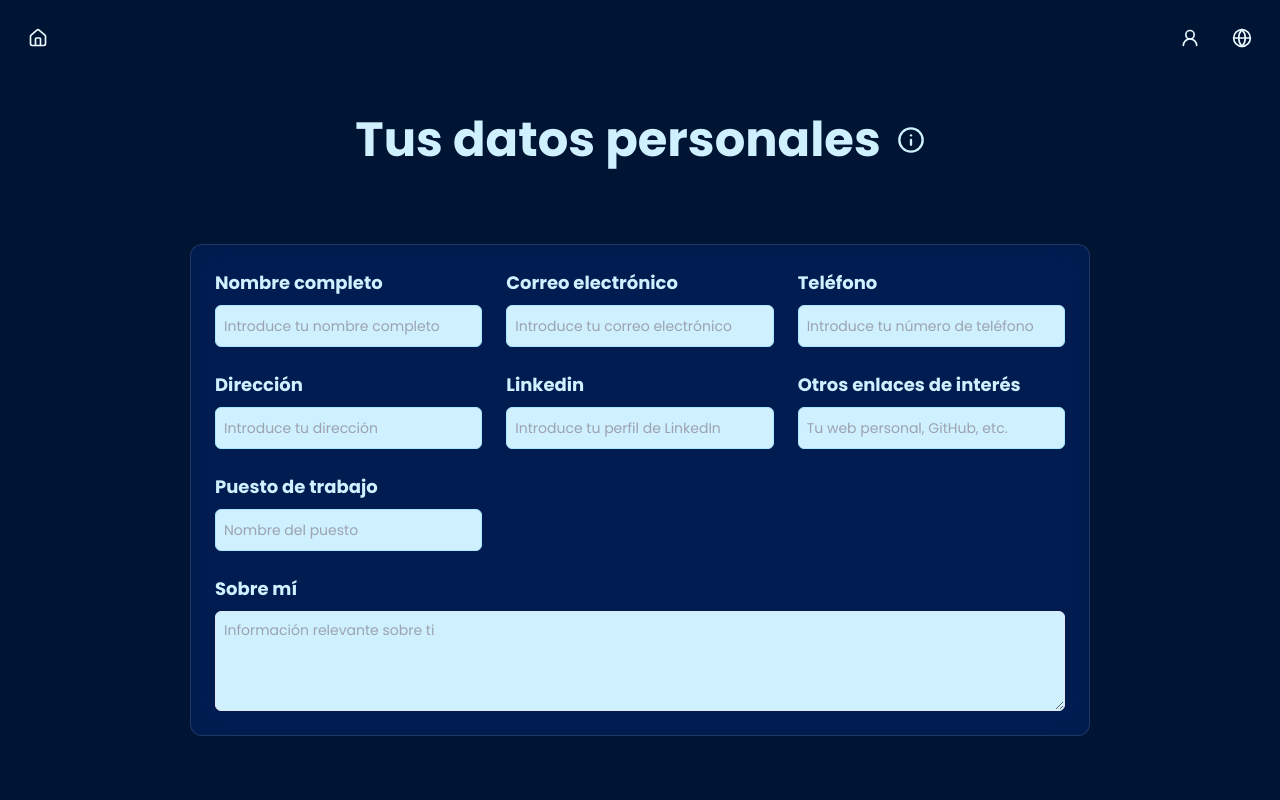
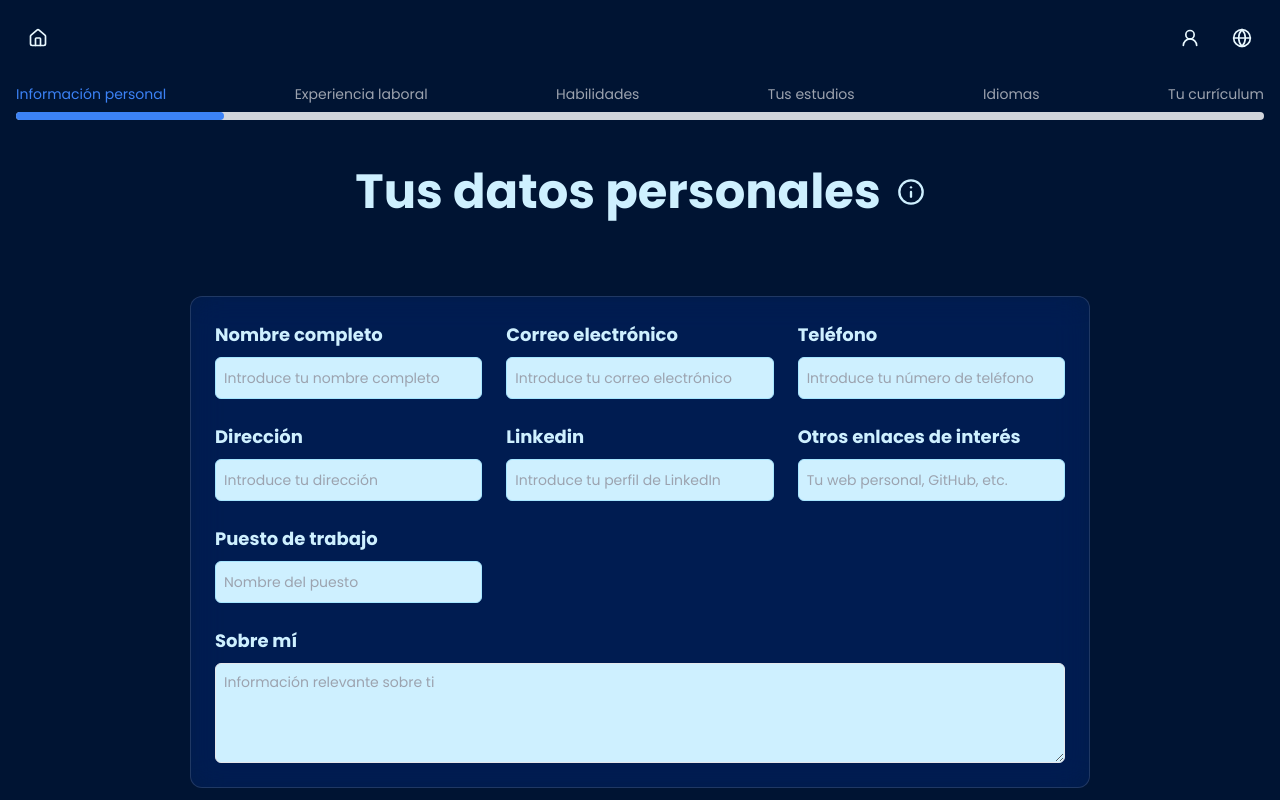
Before and after one commit to dhdezg/cvgenerator, a React (Vite) app: page /resume in a window 1280 px wide. Both pictures are taken after a click on the button "Crea tu currículum ya!". Shown: the top 800 px of the page. Built offline with nearby package versions, Linux system fonts and the light colour scheme; no server answers; what @react-pdf/renderer would draw is missing.

Commit message:
Add step progress bar and not using welcome as part of the steps (#22)
Co-authored-by: WildOsk <el_kopasero@hotmail.com>

```diff
--- a/src/App.jsx
+++ b/src/App.jsx
@@ -9,6 +9,7 @@ import Languages from './components/languages';
 import PersonalInfo from './components/personalInfo';
 import Resume from './components/resume';
 import Skills from './components/skills';
+import StepProgressBar from './components/stepProgressBar.jsx';
 import Studies from './components/studies';
 import Tooltip from './components/ui/tooltip.jsx';
 import Welcome from './components/welcome';
@@ -51,13 +52,13 @@ const App = () => {
   }, []);
 
   const STEPS = {
-    WELCOME: 1,
-    PERSONAL_INFO: 2,
-    WORK_EXPERIENCE: 3,
-    SKILLS: 4,
-    STUDIES: 5,
-    LANGUAGES: 6,
-    RESUME: 7,
+    WELCOME: 0, // Set WELCOME to 0 to exclude it from the progress bar
+    PERSONAL_INFO: 1,
+    WORK_EXPERIENCE: 2,
+    SKILLS: 3,
+    STUDIES: 4,
+    LANGUAGES: 5,
+    RESUME: 6,
   };
 
   const [currentStep, setCurrentStep] = useState(STEPS.WELCOME);
@@ -75,12 +76,16 @@ const App = () => {
 
   const nextStep = () => {
     setCurrentStep(
-      currentStep < Object.keys(STEPS).length ? currentStep + 1 : currentStep
+      currentStep < Object.keys(STEPS).length - 1
+        ? currentStep + 1
+        : currentStep
     );
   };
 
   const prevStep = () => {
-    setCurrentStep(currentStep > STEPS.WELCOME ? currentStep - 1 : currentStep);
+    setCurrentStep(
+      currentStep > STEPS.PERSONAL_INFO ? currentStep - 1 : currentStep
+    );
   };
 
   const handleSave = async (data, section) => {
@@ -191,6 +196,15 @@ const App = () => {
     }
   };
 
+  const stepLabels = [
+    t('personalInfo'),
+    t('workExperienceTitle'),
+    t('skills'),
+    t('studiesTitle'),
+    t('languages'),
+    t('resumeTitle'),
+  ];
+
   return (
     <div className="font-poppins bg-midnight-950 min-h-screen flex flex-col w-full overflow-x-hidden">
       <div id="header" className="flex justify-between items-center p-5">
@@ -230,6 +244,9 @@ const App = () => {
           </div>
         </div>
       </div>
+      {currentStep !== STEPS.WELCOME ? (
+        <StepProgressBar steps={stepLabels} currentStep={currentStep} />
+      ) : null}
       <main className="flex-grow flex-shrink-0 flex items-center justify-center">
         {showAuth && <Auth onClose={() => setShowAuth(false)} />}
         {renderStep()}
@@ -238,7 +255,8 @@ const App = () => {
         {t('footerText')}&nbsp;
         <a
           href="https://dario-dev.vercel.app/"
-          className="hover:text-midnight-800 hover:underline">
+          className="hover:text-midnight-800 hover:underline"
+        >
           dario.dev
         </a>
       </footer>
--- /dev/null
+++ b/src/components/stepProgressBar.jsx
@@ -0,0 +1,41 @@
+import PropTypes from 'prop-types';
+
+const StepProgressBar = ({ steps, currentStep }) => {
+  const progressPercentage = (currentStep / steps.length) * 100;
+
+  return (
+    <div className="w-full px-4 py-2">
+      {/* Mobile view */}
+      <div className="sm:hidden text-center text-sm text-gray-500 mb-2">
+        {`Step ${currentStep} of ${steps.length}`}
+      </div>
+      {/* Step labels for larger screens */}
+      <div className="hidden sm:flex justify-between mb-2">
+        {steps.map((step, index) => (
+          <div
+            key={index}
+            className={`text-xs sm:text-sm ${
+              index + 1 <= currentStep ? 'text-blue-500' : 'text-gray-400'
+            }`}
+          >
+            {step}
+          </div>
+        ))}
+      </div>
+      {/* Progress bar */}
+      <div className="w-full bg-gray-300 h-2 rounded">
+        <div
+          className="bg-blue-500 h-2 rounded transition-all ease-in-out duration-300"
+          style={{ width: `${progressPercentage}%` }}
+        ></div>
+      </div>
+    </div>
+  );
+};
+
+StepProgressBar.propTypes = {
+  steps: PropTypes.arrayOf(PropTypes.string).isRequired,
+  currentStep: PropTypes.number.isRequired,
+};
+
+export default StepProgressBar;
```
